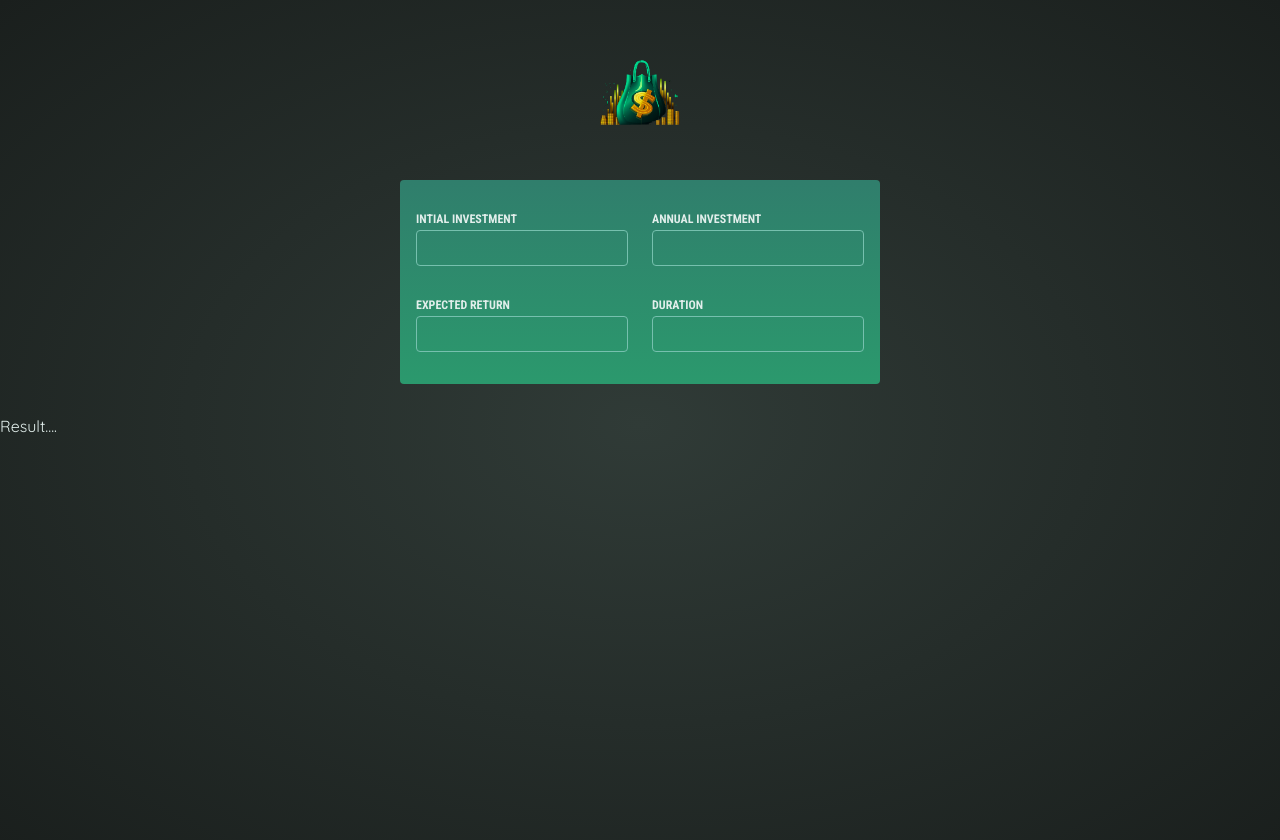
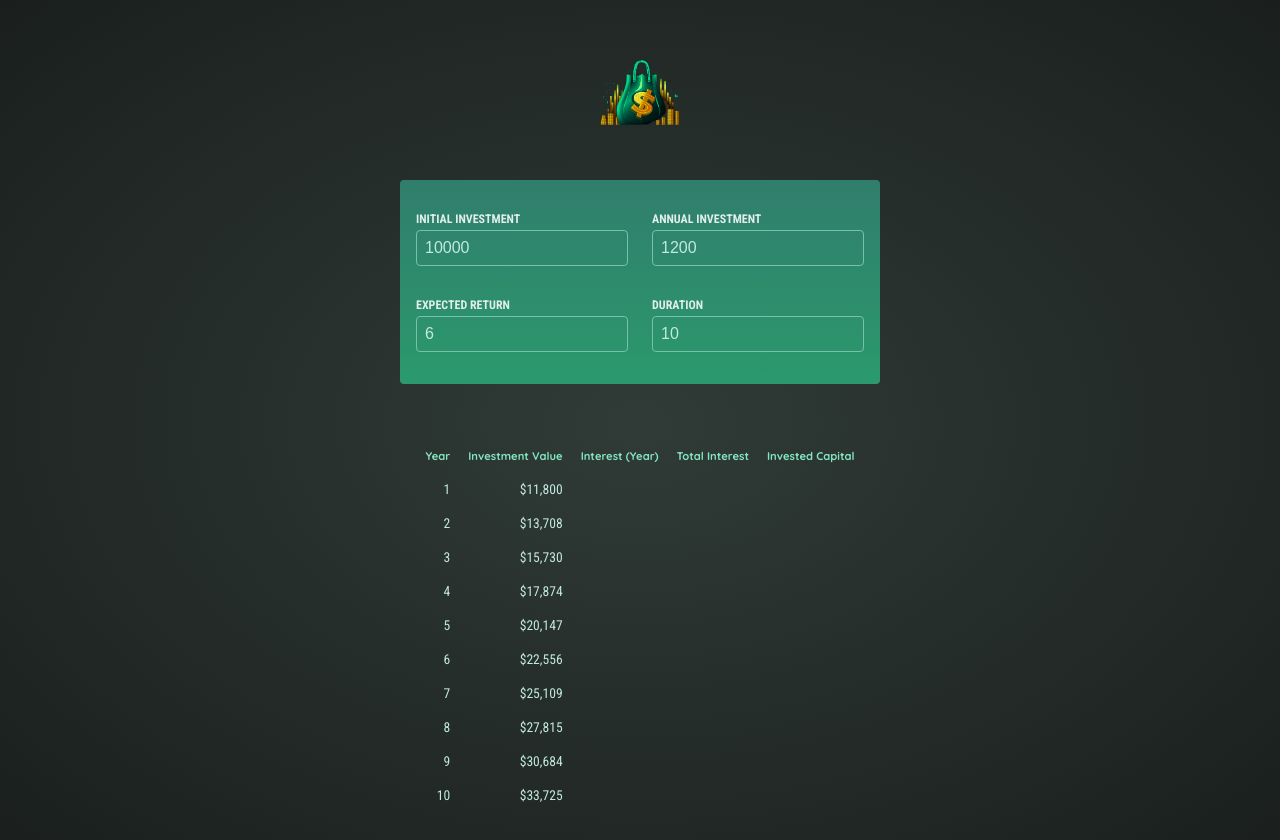
Before and after one commit to Farhan7rizal/Learn-React-Beginner, a React (Vite) app in the folder 02-investment-project/: page / in a window 1280 px wide. Shown: the top 840 px of the page. Built offline with nearby package versions, Linux system fonts and the light colour scheme.

Commit message:
konyol, and outputing result as tabel

```diff
--- a/02-investment-project/src/components/Results.jsx
+++ b/02-investment-project/src/components/Results.jsx
@@ -1,7 +1,29 @@
-import { calculateInvestmentResults } from "../util/investment.js";
+import { calculateInvestmentResults, formatter } from "../util/investment.js";
 
 export default function ({ input }) {
   const resultData = calculateInvestmentResults(input);
-  console.log(resultData);
-  return <p>Result....</p>;
+  // console.log(resultData);
+  return (
+    <table id="result">
+      <thead>
+        <tr>
+          <th>Year</th>
+          <th>Investment Value</th>
+          <th>Interest (Year)</th>
+          <th>Total Interest</th>
+          <th>Invested Capital</th>
+        </tr>
+      </thead>
+      <tbody>
+        {resultData.map((yearData) => {
+          return (
+            <tr key={yearData.year}>
+              <td>{yearData.year}</td>
+              <td>{formatter.format(yearData.valueEndOfYear)}</td>
+            </tr>
+          );
+        })}
+      </tbody>
+    </table>
+  );
 }
--- a/02-investment-project/src/components/UserInput.jsx
+++ b/02-investment-project/src/components/UserInput.jsx
@@ -1,11 +1,9 @@
-import { useState } from "react";
-
-export default function UserInput(userInput, onChange) {
+export default function UserInput({ onChange, userInput }) {
   return (
     <section id="user-input">
       <div className="input-group">
         <p>
-          <label>Intial Investment</label>
+          <label>Initial Investment</label>
           <input
             type="number"
             required
```
